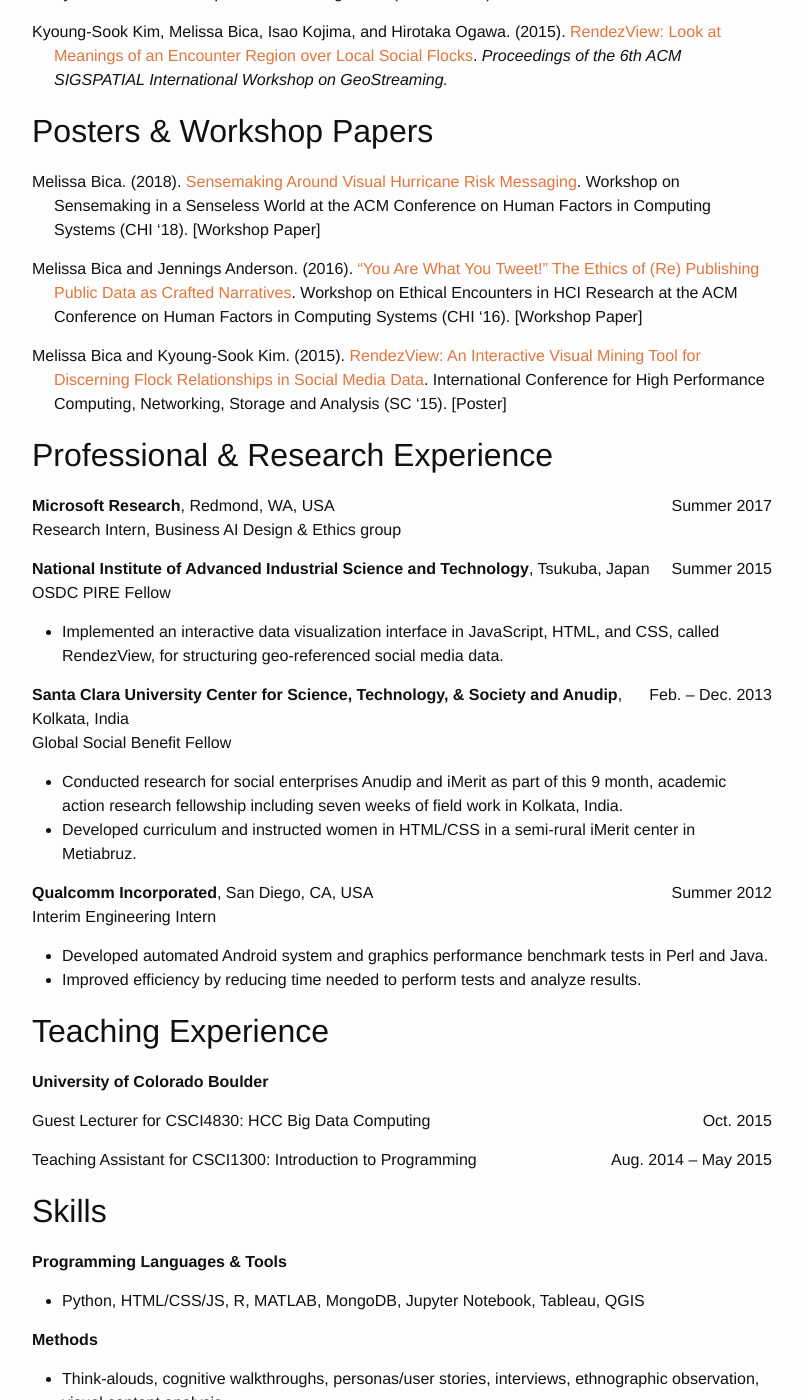
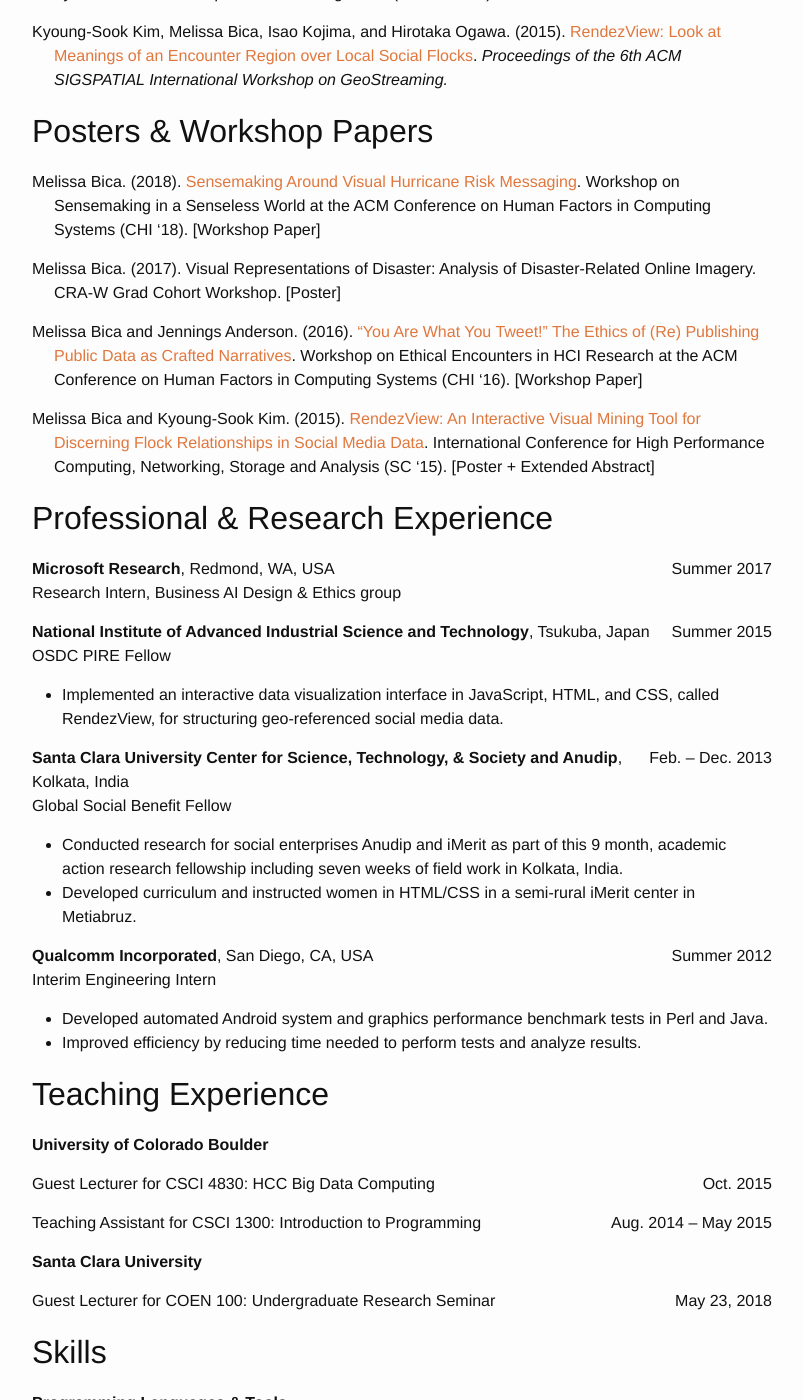
Before and after one commit to melissabica/melissabica.github.io, a Jekyll site: the page built from 3-cv.md, in a window 1280 px wide and 1400 px high, scrolled down 1107 px. Shown: the whole window, without its empty margins (238-1041 px from the left). Built offline with Jekyll 4.4.1, drawn with Linux system fonts in a browser that asks for light colours; nearby versions of some CDN libraries; comment, search, counter and statistics services are not loaded.

Commit message:
added SCU lecture to CV

```diff
--- a/3-cv.md
+++ b/3-cv.md
@@ -48,9 +48,11 @@ permalink: /cv/
 
 <p class="hangingindent">Melissa Bica. (2018). <a href="https://drive.google.com/file/d/1B1R0Qq0GGhkKwS0_EwpiXRICuYpeaIlR/view" target="_blank" class="papertitle">Sensemaking Around Visual Hurricane Risk Messaging</a>. Workshop on Sensemaking in a Senseless World at the ACM Conference on Human Factors in Computing Systems (CHI ‘18). [Workshop Paper]</p>
 
+<p class="hangingindent">Melissa Bica. (2017). Visual Representations of Disaster: Analysis of Disaster-Related Online Imagery. CRA-W Grad Cohort Workshop. [Poster] </p>
+
 <p class="hangingindent">Melissa Bica and Jennings Anderson. (2016). <a href="https://ethicalencountershci.files.wordpress.com/2016/03/bica-and-anderson.pdf" target="_blank" class="papertitle">“You Are What You Tweet!” The Ethics of (Re) Publishing Public Data as Crafted Narratives</a>. Workshop on Ethical Encounters in HCI Research at the ACM Conference on Human Factors in Computing Systems (CHI ‘16). [Workshop Paper]</p>
 
-<p class="hangingindent">Melissa Bica and Kyoung-Sook Kim. (2015). <a href="http://sc15.supercomputing.org/sites/all/themes/SC15images/tech_poster/tech_poster_pages/post148.html" target="_blank" class="papertitle"> RendezView: An Interactive Visual Mining Tool for Discerning Flock Relationships in Social Media Data</a>. International Conference for High Performance Computing, Networking, Storage and Analysis (SC ‘15). [Poster]</p>
+<p class="hangingindent">Melissa Bica and Kyoung-Sook Kim. (2015). <a href="http://sc15.supercomputing.org/sites/all/themes/SC15images/tech_poster/tech_poster_pages/post148.html" target="_blank" class="papertitle"> RendezView: An Interactive Visual Mining Tool for Discerning Flock Relationships in Social Media Data</a>. International Conference for High Performance Computing, Networking, Storage and Analysis (SC ‘15). [Poster + Extended Abstract]</p>
 
 
 
@@ -85,10 +87,14 @@ Interim Engineering Intern
 **University of Colorado Boulder**
 
 <p class="alignright">Oct. 2015</p>
-Guest Lecturer for CSCI4830: HCC Big Data Computing
+Guest Lecturer for CSCI 4830: HCC Big Data Computing
 <p class="alignright">Aug. 2014 – May 2015</p>
-Teaching Assistant for CSCI1300: Introduction to Programming
+Teaching Assistant for CSCI 1300: Introduction to Programming
 
+**Santa Clara University**
+
+<p class="alignright">May 23, 2018</p>
+Guest Lecturer for COEN 100: Undergraduate Research Seminar
 
 
 ## Skills
```
Also changed, not shown: 1 other file.
